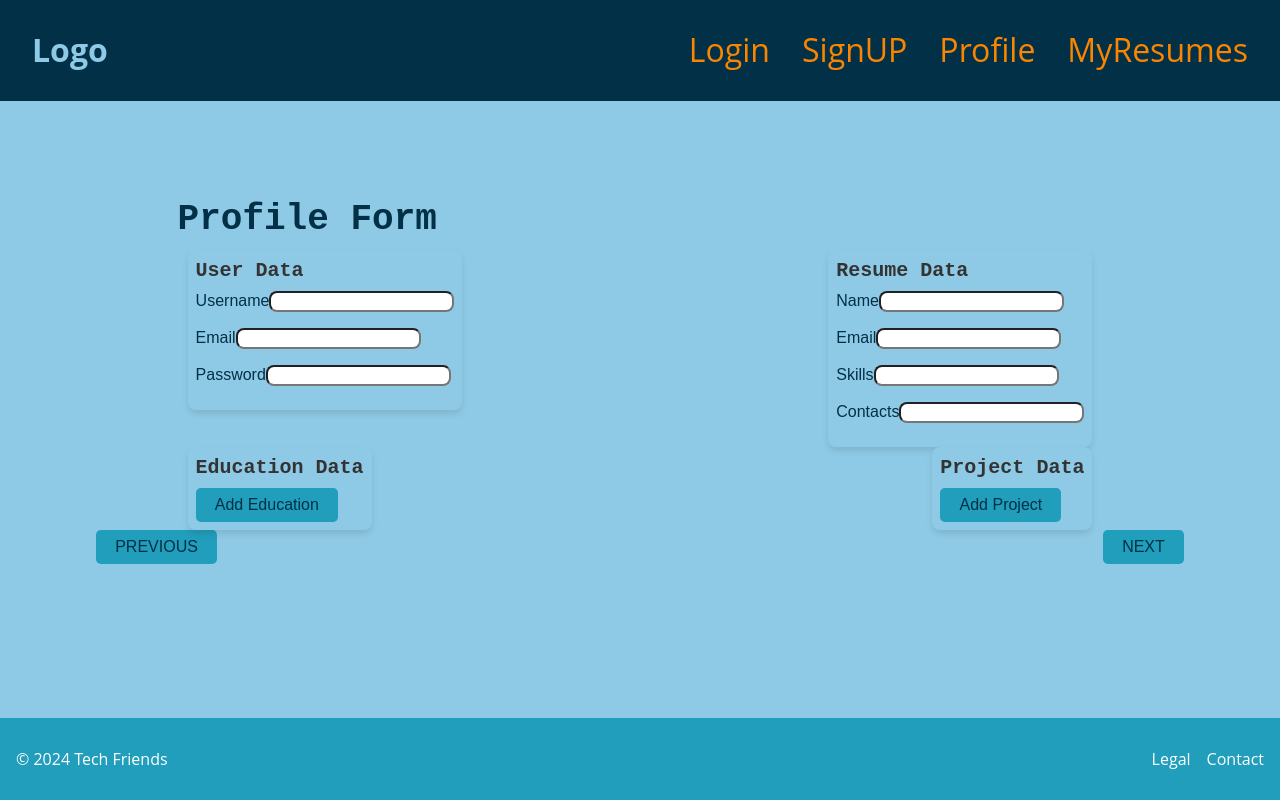
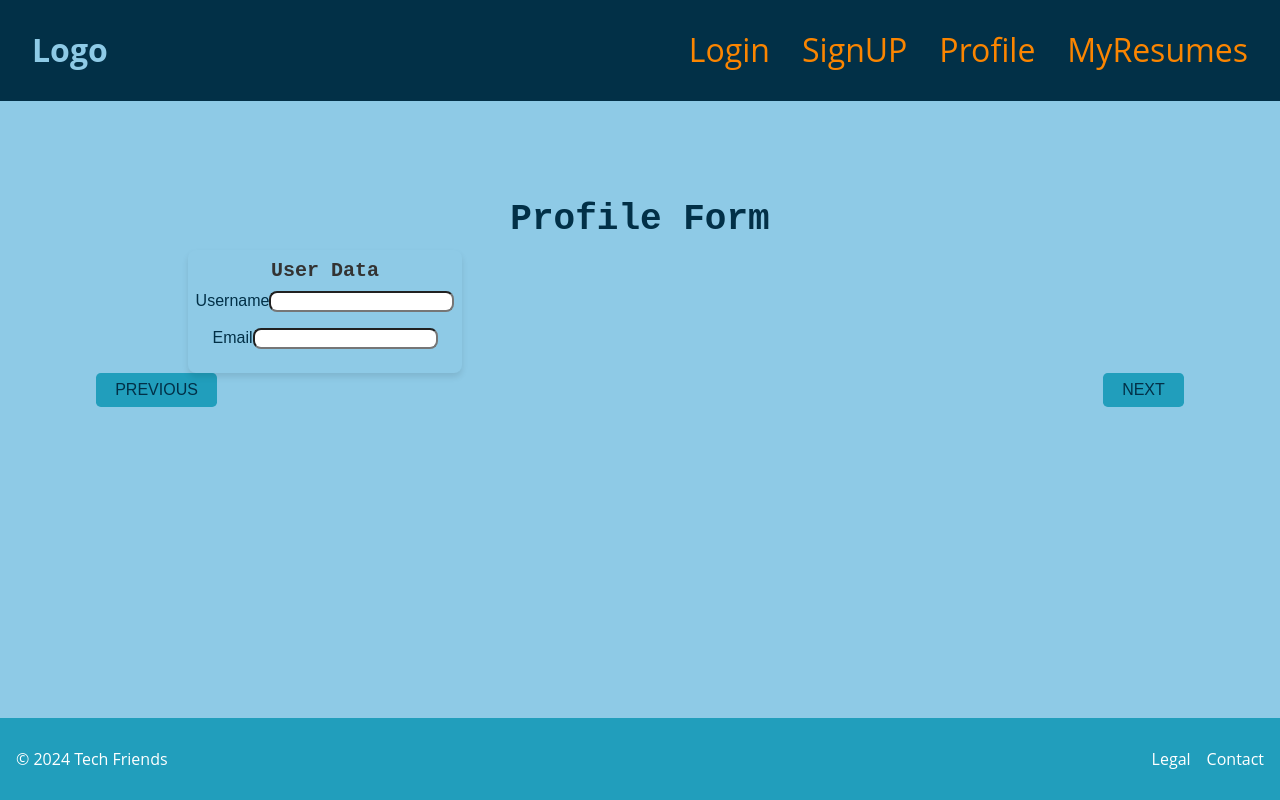
Before and after one commit to Magsmags600/Project3-CommandZ, a React (Vite) app in the folder client/: page /home in a window 1280 px wide. Built offline with nearby package versions, Linux system fonts and the light colour scheme.

Commit message:
cleaned up profile form component

```diff
--- a/client/src/components/ProfileForm/index.tsx
+++ b/client/src/components/ProfileForm/index.tsx
@@ -1,7 +1,7 @@
 import React, { useState } from 'react';
 import './profile.css';
 
-import type { EducationData, ProjectData, ResumeData, User } from '../../interfaces';
+import type { User } from '../../interfaces';
 
 
 
@@ -13,66 +13,8 @@ const ProfileForm: React.FC = () => {
     resume: [],
   });
 
-  const [resumeData, setResumeData] = useState<ResumeData>({
-    _id: '',
-    name: '',
-    email: '',
-    education: [],
-    experiences: [],
-    projects: [],
-    skills: [],
-    contacts: [],
-  });
-
-  const [educationData, setEducationData] = useState<EducationData[]>([]);
-  const [projectData, setProjectData] = useState<ProjectData[]>([]);
-
   const handleUserChange = (field: string, value: any) => {
     setUserData({ ...userData, [field]: value });
-  };
-
-  const handleResumeChange = (field: string, value: any) => {
-    setResumeData({ ...resumeData, [field]: value });
-  };
-
-  const handleEducationChange = (index: number, field: string, value: any) => {
-    const updatedEducation = [...educationData];
-    updatedEducation[index] = { ...updatedEducation[index], [field]: value };
-    setEducationData(updatedEducation);
-  };
-
-  const handleProjectChange = (index: number, field: string, value: any) => {
-    const updatedProjects = [...projectData];
-    updatedProjects[index] = { ...updatedProjects[index], [field]: value };
-    setProjectData(updatedProjects);
-  };
-
-  const handleAddEducation = () => {
-    setEducationData([
-      ...educationData,
-      {
-        educationId: Date.now().toString(),
-        institution: '',
-        degree: '',
-        fieldOfStudy: '',
-        startDate: new Date(),
-        endDate: new Date(),
-      },
-    ]);
-  };
-
-  const handleAddProject = () => {
-    setProjectData([
-      ...projectData,
-      {
-        projectsId: Date.now().toString(),
-        title: '',
-        description: '',
-        startDate: new Date(),
-        endDate: new Date(),
-
-      },
-    ]);
   };
 
   return (
@@ -102,128 +44,13 @@ const ProfileForm: React.FC = () => {
                   onChange={(e) => handleUserChange('email', e.target.value)}
                 />
               </div>
-              <div className="mb-3">
-                <label className="form-label">Password</label>
-                <input
-                  type="password"
-                  className="form-control"
-                  value={userData.password || ''}
-                  onChange={(e) => handleUserChange('password', e.target.value)}
-                />
-              </div>
             </div>
           </div>
         </div>
 
-        {/* Resume Data Card */}
-        <div className="col-md-6 mb-4">
-          <div className="card">
-            <div className="card-body">
-              <h5 className="card-title">Resume Data</h5>
-              <div className="mb-3">
-                <label className="form-label">Name</label>
-                <input
-                  type="text"
-                  className="form-control"
-                  value={resumeData.name || ''}
-                  onChange={(e) => handleResumeChange('name', e.target.value)}
-                />
-              </div>
-              <div className="mb-3">
-                <label className="form-label">Email</label>
-                <input
-                  type="email"
-                  className="form-control"
-                  value={resumeData.email || ''}
-                  onChange={(e) => handleResumeChange('email', e.target.value)}
-                />
-              </div>
-              <div className="mb-3">
-                <label className="form-label">Skills</label>
-                <input
-                  type="text"
-                  className="form-control"
-                  value={resumeData.skills.join(', ') || ''}
-                  onChange={(e) =>
-                    handleResumeChange(
-                      'skills',
-                      e.target.value.split(',').map((skill) => skill.trim())
-                    )
-                  }
-                />
-              </div>
-              <div className="mb-3">
-                <label className="form-label">Contacts</label>
-                <input
-                  type="text"
-                  className="form-control"
-                  value={resumeData.contacts.join(', ') || ''}
-                  onChange={(e) =>
-                    handleResumeChange(
-                      'contacts',
-                      e.target.value.split(',').map((contact) => contact.trim())
-                    )
-                  }
-                />
-              </div>
-            </div>
-          </div>
-        </div>
       </div>
 
-      <div className="row">
-        {/* Education Data Card */}
-        <div className="col-md-6 mb-4">
-          <div className="card">
-            <div className="card-body">
-              <h5 className="card-title">Education Data</h5>
-              {educationData.map((edu, index) => (
-                <div key={edu.educationId} className="mb-3">
-                  <input
-                    type="text"
-                    placeholder="Institution"
-                    className="form-control mb-2"
-                    value={edu.institution}
-                    onChange={(e) =>
-                      handleEducationChange(index, 'institution', e.target.value)
-                    }
-                  />
-                  {/* Other inputs for degree, fieldOfStudy, etc. */}
-                </div>
-              ))}
-              <button className="btn btn-primary" onClick={handleAddEducation}>
-                Add Education
-              </button>
-            </div>
-          </div>
-        </div>
 
-        {/* Project Data Card */}
-        <div className="col-md-6 mb-4">
-          <div className="card">
-            <div className="card-body">
-              <h5 className="card-title">Project Data</h5>
-              {projectData.map((proj, index) => (
-                <div key={proj.projectsId} className="mb-3">
-                  <input
-                    type="text"
-                    placeholder="Project Title"
-                    className="form-control mb-2"
-                    value={proj.title||''}
-                    onChange={(e) =>
-                      handleProjectChange(index, 'title', e.target.value)
-                    }
-                  />
-                  {/* Other inputs for description, startDate, etc. */}
-                </div>
-              ))}
-              <button className="btn btn-primary" onClick={handleAddProject}>
-                Add Project
-              </button>
-            </div>
-          </div>
-        </div>
-      </div>
     </div>
   );
 };
--- a/client/src/components/ProfileForm/profile.css
+++ b/client/src/components/ProfileForm/profile.css
@@ -2,11 +2,14 @@
 
 .profile-form {
     font-family: Arial, sans-serif;
+    text-align: center;
   }
 
   .profile-form .card {
     box-shadow: 0 4px 6px rgba(0, 0, 0, 0.1);
     border: none;
+    display: flex;
+    justify-content: center;
   }
 
   .profile-form .card-title {
```
